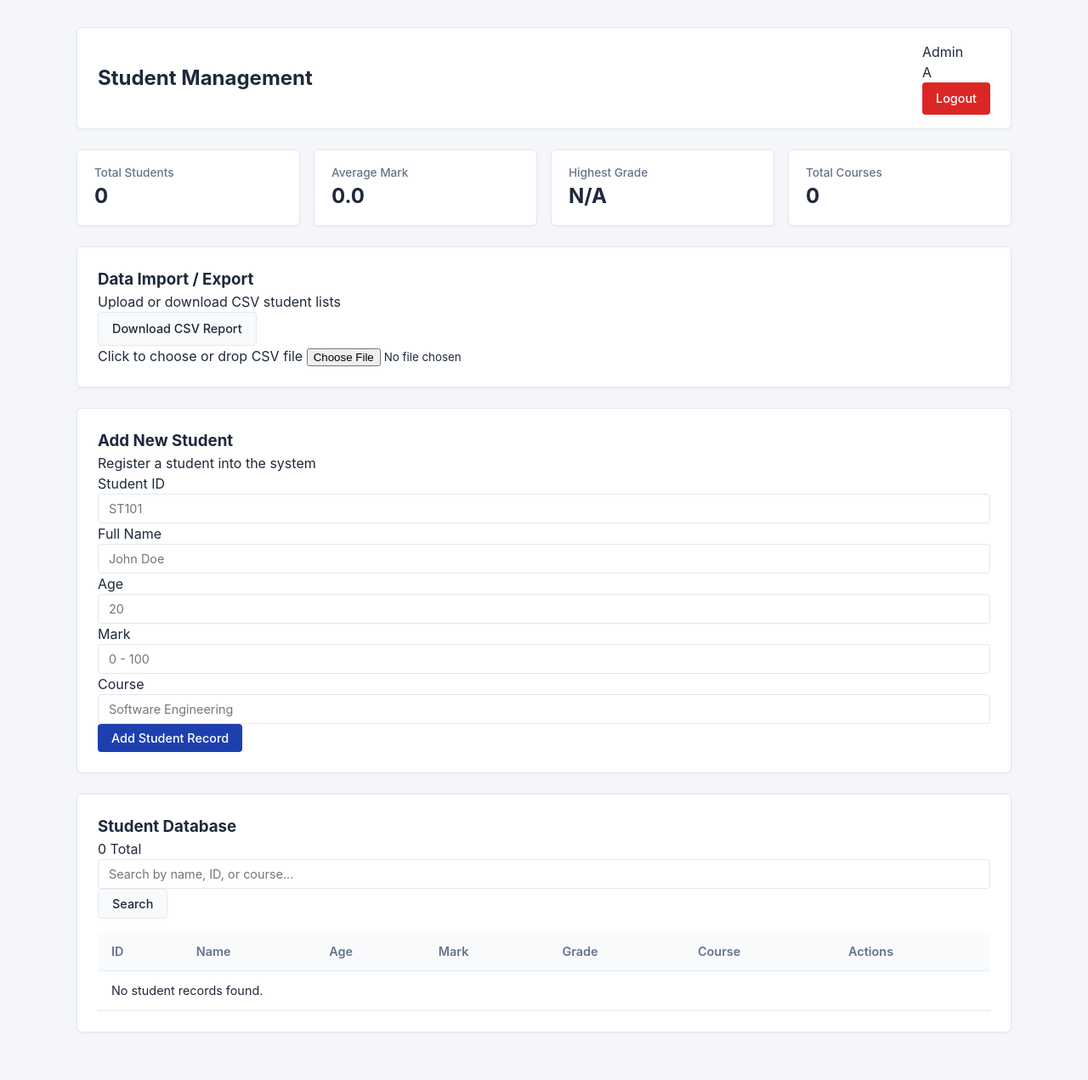
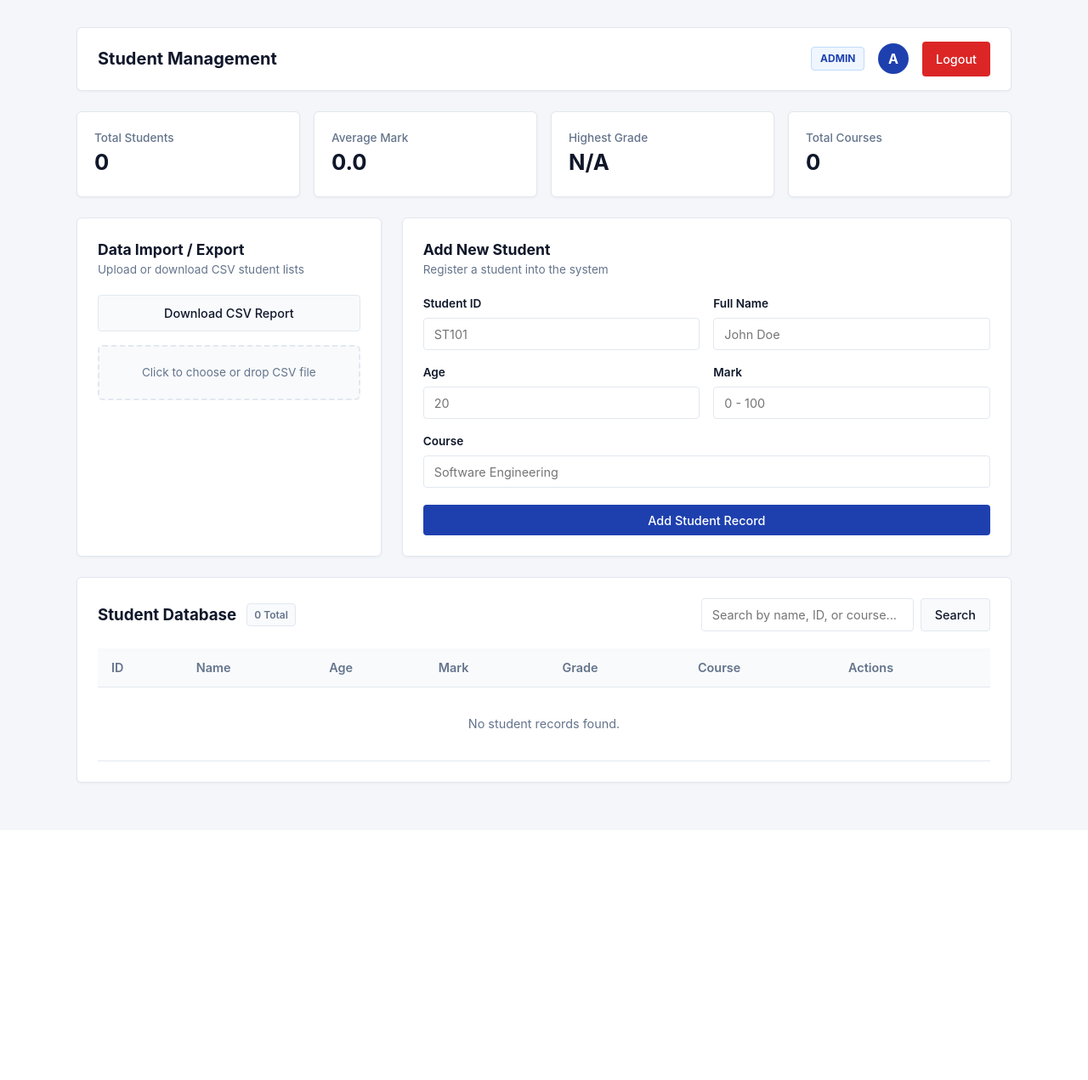
Before and after one commit to Sereiboth180/StudentManagementSystem, a Flask app: page / in a window 1280 px wide. Shown: the whole page at 85% size. After the commit the page ends 923 px from the top, so only its background shows below. Run offline with Flask 3, Linux system fonts and the light colour scheme; the visitor is signed in with stand-in values (Sample User, id 1).

Commit message:
Implement professional color palette and dashboard styles
Added professional color palette and interactive dashboard UI styles.

```diff
--- a/static/style.css
+++ b/static/style.css
@@ -1,28 +1,24 @@
-/* Formal Color Palette & Micro-Interactions */
+/* Professional Color Palette & Interactive Dashboard UI */
 :root {
-    --bg-main: #f4f6f9;          /* Soft light-gray page background */
-    --card-bg: #ffffff;          /* Pure white card background */
-    --text-primary: #1e293b;     /* Slate dark gray text */
-    --text-muted: #64748b;       /* Cool gray secondary text */
-    --border-color: #e2e8f0;     /* Light subtle border */
+    --bg-main: #f4f6f9;
+    --card-bg: #ffffff;
+    --text-primary: #0f172a;
+    --text-muted: #64748b;
+    --border-color: #e2e8f0;
 
-    /* Primary Colors */
-    --primary-color: #1e40af;    /* Formal Deep Blue */
+    --primary-color: #1e40af;
     --primary-hover: #1d4ed8;
     --secondary-bg: #f8fafc;
     --secondary-hover: #f1f5f9;
 
-    /* Action & Status Colors */
     --danger-color: #dc2626;
     --danger-hover: #b91c1c;
 
-    /* Transitions */
     --transition-fast: all 0.2s ease-in-out;
     --box-shadow-subtle: 0 1px 3px rgba(0, 0, 0, 0.05);
     --box-shadow-hover: 0 4px 12px rgba(0, 0, 0, 0.08);
 }
 
-/* Global Reset */
 * {
     box-sizing: border-box;
     margin: 0;
@@ -55,7 +108,50 @@ body {
     margin-bottom: 1.5rem;
 }
 
-/* Cards with Hover Lift */
+.header-brand h2 {
+    font-size: 1.25rem;
+    color: var(--text-primary);
+}
+
+.header-user {
+    display: flex;
+    align-items: center;
+    gap: 1rem;
+}
+
+.role-badge {
+    font-size: 0.75rem;
+    font-weight: 700;
+    padding: 0.25rem 0.6rem;
+    border-radius: 4px;
+    text-transform: uppercase;
+}
+
+.role-admin {
+    background-color: #eff6ff;
+    color: var(--primary-color);
+    border: 1px solid #bfdbfe;
+}
+
+.role-student {
+    background-color: #f0fdf4;
+    color: #15803d;
+    border: 1px solid #bbf7d0;
+}
+
+.user-avatar {
+    width: 36px;
+    height: 36px;
+    background-color: var(--primary-color);
+    color: #ffffff;
+    border-radius: 50%;
+    display: flex;
+    align-items: center;
+    justify-content: center;
+    font-weight: bold;
+}
+
+/* Cards & Layout Grid */
 .card {
     background-color: var(--card-bg);
     border: 1px solid var(--border-color);
@@ -70,7 +166,33 @@ body {
     box-shadow: var(--box-shadow-hover);
 }
 
-/* Dashboard Interactive Stats Cards */
+.dashboard-grid {
+    display: grid;
+    grid-template-columns: 1fr 2fr;
+    gap: 1.5rem;
+}
+
+@media (max-width: 768px) {
+    .dashboard-grid {
+        grid-template-columns: 1fr;
+    }
+}
+
+.card-header-clean {
+    margin-bottom: 1.25rem;
+}
+
+.card-header-clean h3 {
+    font-size: 1.1rem;
+    color: var(--text-primary);
+}
+
+.card-header-clean p {
+    font-size: 0.85rem;
+    color: var(--text-muted);
+}
+
+/* Dashboard Statistics Cards */
 .stats-grid {
     display: grid;
     grid-template-columns: repeat(auto-fit, minmax(200px, 1fr));
@@ -82,10 +204,9 @@ body {
     background-color: var(--card-bg);
     border: 1px solid var(--border-color);
     border-radius: 6px;
-    padding: 1rem 1.25rem;
+    padding: 1.25rem;
     box-shadow: var(--box-shadow-subtle);
     transition: var(--transition-fast);
-    cursor: default;
 }
 
 .stat-card:hover {
@@ -102,15 +223,39 @@ body {
 }
 
 .stat-value {
-    font-size: 1.5rem;
+    font-size: 1.6rem;
     font-weight: 700;
+    color: var(--text-primary);
+    margin-top: 0.2rem;
+}
+
+/* Forms & Inputs */
+.form-group {
+    display: flex;
+    flex-direction: column;
+}
+
+.form-group label {
+    font-size: 0.85rem;
+    font-weight: 600;
+    margin-bottom: 0.4rem;
     color: var(--text-primary);
 }
 
-/* Interactive Forms & Inputs */
-.form-input {
+.form-grid {
+    display: grid;
+    grid-template-columns: 1fr 1fr;
+    gap: 1rem;
+    margin-bottom: 1.25rem;
+}
+
+.form-group-full {
+    grid-column: 1 / -1;
+}
+
+.form-input, select {
     width: 100%;
-    padding: 0.5rem 0.75rem;
+    padding: 0.6rem 0.75rem;
     border: 1px solid var(--border-color);
     background-color: #ffffff;
     border-radius: 4px;
@@ -123,23 +268,63 @@ body {
     border-color: #cbd5e1;
 }
 
-.form-input:focus {
+.form-input:focus, select:focus {
     outline: none;
     border-color: var(--primary-color);
     box-shadow: 0 0 0 3px rgba(30, 64, 175, 0.15);
 }
 
-/* Buttons with Tactile Hover & Click States */
+/* File Drop Zone */
+.data-actions {
+    display: flex;
+    flex-direction: column;
+    gap: 1rem;
+}
+
+.drop-zone {
+    display: flex;
+    align-items: center;
+    justify-content: center;
+    padding: 1.25rem;
+    border: 2px dashed var(--border-color);
+    border-radius: 6px;
+    background-color: var(--secondary-bg);
+    cursor: pointer;
+    transition: var(--transition-fast);
+    text-align: center;
+}
+
+.drop-zone:hover {
+    border-color: var(--primary-color);
+    background-color: #eff6ff;
+}
+
+.drop-zone-text {
+    font-size: 0.85rem;
+    color: var(--text-muted);
+}
+
+.file-input-hidden {
+    display: none;
+}
+
+/* Buttons */
 .btn {
-    padding: 0.5rem 1rem;
+    padding: 0.6rem 1rem;
     border-radius: 4px;
     font-weight: 500;
     cursor: pointer;
     text-decoration: none;
-    display: inline-block;
+    display: inline-flex;
+    align-items: center;
+    justify-content: center;
     border: none;
     font-size: 0.9rem;
     transition: var(--transition-fast);
+}
+
+.btn-block {
+    width: 100%;
 }
 
 .btn:active {
@@ -177,11 +362,48 @@ body {
     box-shadow: 0 2px 6px rgba(220, 38, 38, 0.25);
 }
 
-/* Interactive Table Rows & Action Links */
+/* Table Section */
+.table-header-bar {
+    display: flex;
+    justify-content: space-between;
+    align-items: center;
+    flex-wrap: wrap;
+    gap: 1rem;
+    margin-bottom: 1.25rem;
+}
+
+.table-title {
+    display: flex;
+    align-items: center;
+    gap: 0.75rem;
+}
+
+.count-chip {
+    background-color: var(--secondary-bg);
+    color: var(--text-muted);
+    font-size: 0.75rem;
+    font-weight: 600;
+    padding: 0.2rem 0.5rem;
+    border-radius: 4px;
+    border: 1px solid var(--border-color);
+}
+
+.search-filter-form {
+    display: flex;
+    gap: 0.5rem;
+}
+
+.search-input {
+    width: 250px;
+}
+
+.table-container {
+    overflow-x: auto;
+}
+
 table {
     width: 100%;
     border-collapse: collapse;
-    margin-top: 1rem;
 }
 
 th, td {
@@ -229,9 +478,50 @@ tr:hover {
 .delete-btn {
     background-color: #fee2e2;
     color: var(--danger-color);
+    border: 1px solid #fecaca;
 }
 
 .delete-btn:hover {
     background-color: var(--danger-color);
     color: #ffffff;
 }
+
+.empty-table {
+    text-align: center;
+    color: var(--text-muted);
+    padding: 2rem;
+}
+
+/* Pagination */
+.pagination-bar {
+    display: flex;
+    align-items: center;
+    justify-content: space-between;
+    margin-top: 1.25rem;
+}
+
+.page-numbers {
+    display: flex;
+    gap: 0.35rem;
+}
+
+.page-num {
+    padding: 0.35rem 0.75rem;
+    border-radius: 4px;
+    background-color: var(--secondary-bg);
+    color: var(--text-primary);
+    text-decoration: none;
+    font-size: 0.85rem;
+    border: 1px solid var(--border-color);
+}
+
+.page-num.active {
+    background-color: var(--primary-color);
+    color: #ffffff;
+    border-color: var(--primary-color);
+}
+
+.page-nav.disabled {
+    opacity: 0.5;
+    pointer-events: none;
+}
```
Also changed, not shown: other parts of static/style.css (+87 -3 lines).
